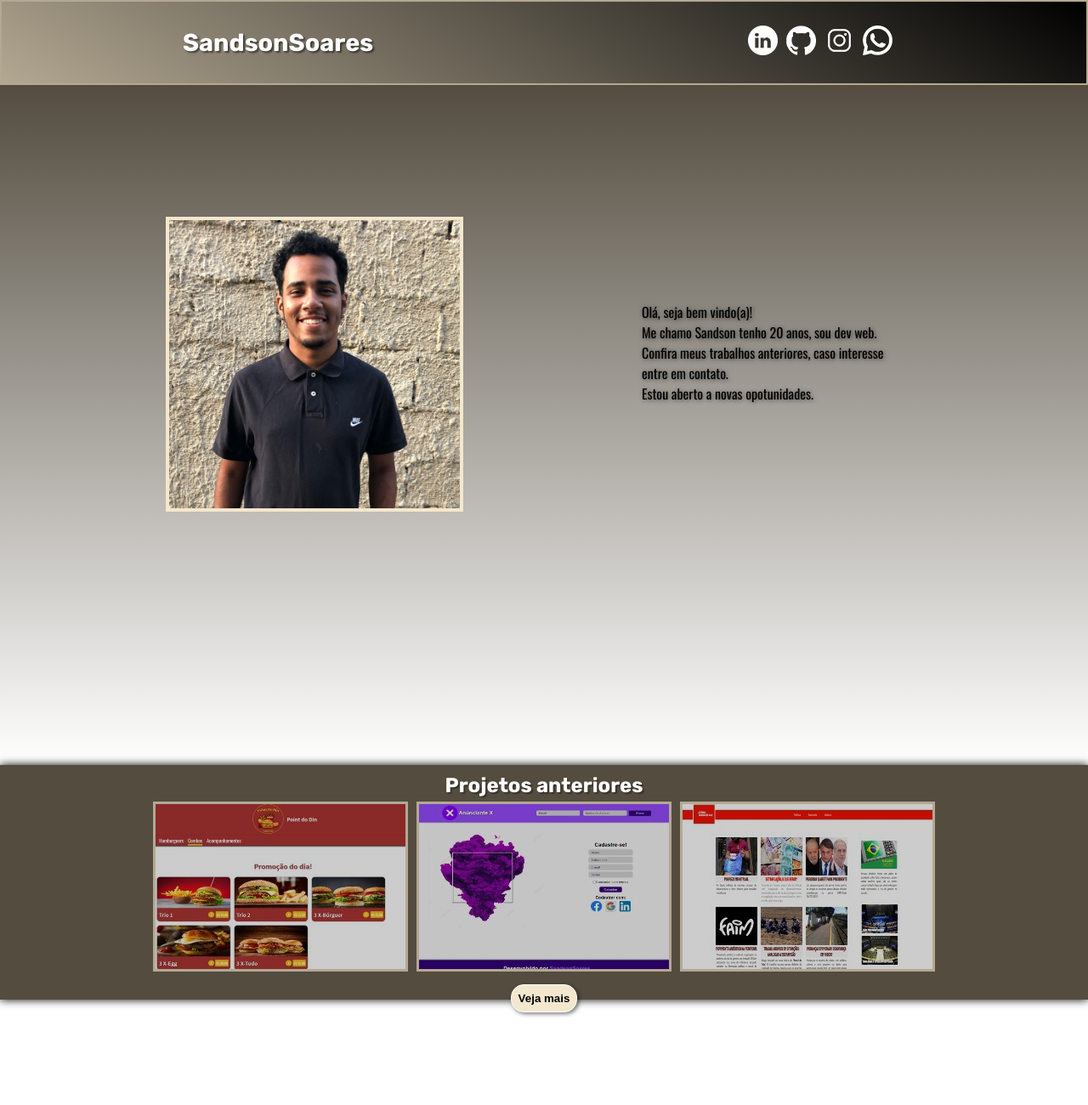
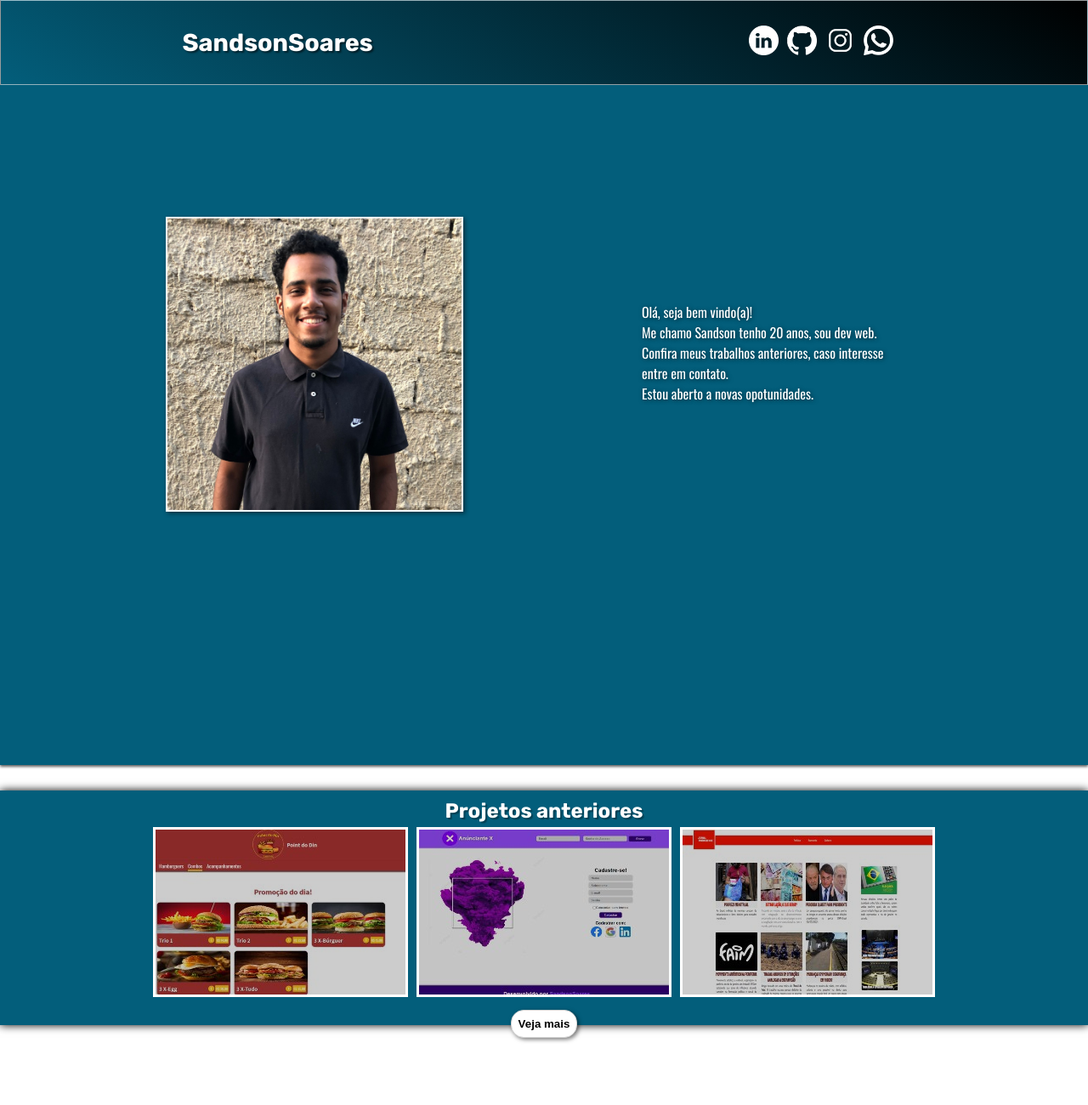
Before and after one commit to SandsonSoares/PortfolioProject, a plain HTML site: page index.html in a window 1280 px wide. Shown: the top 1300 px of the page at 85% size. Drawn offline with nearby package versions, Linux system fonts and the light colour scheme.

Commit message:
troca de cores

```diff
--- a/Raiz.css
+++ b/Raiz.css
@@ -41,6 +41,7 @@ html,body{
 
     --variante1: #F3E7CD;
     --variante2: #FFF7E1;
+    --azul: #035E7B;
 
 
     /*Fontes*/
@@ -59,8 +60,8 @@ header {
 .topside {
     height: 100%;
     width: 100%;
-    background-image: linear-gradient(-150deg, var(--preto), var(--marrom));
-    border: 2px solid var(--marrom);
+    background-image: linear-gradient(-150deg, var(--preto), #035E7B);
+    border: 1px solid rgba(255, 255, 255, 0.596);
     color: white;
     font-size: 1.2em;
     display: flex;
@@ -110,11 +111,11 @@ header {
 
 @keyframes zapper {
     0% {
-        background-image: linear-gradient(-150deg, var(--preto), var(--marrom));
+        background-image: linear-gradient(-150deg, var(--preto), #035E7B);
     }
 
     100% {
-        background-image: linear-gradient(150deg, var(--preto), var(--marrom));
+        background-image: linear-gradient(150deg, var(--preto), #035E7B);
     }
 }
 
@@ -123,8 +124,9 @@ header {
 .topo {
     width: 100%;
     height: 100vh;
-    background-image: linear-gradient(to bottom, #534c3f, var(--branco));
+    background-color: var(--azul);
     padding: 5px;
+    box-shadow: 0 2px 3px rgba(0, 0, 0, 0.637);
 }
 
 #sobre {
@@ -150,12 +152,13 @@ header {
 #sandson {
     width: 100%;
     height: 100%;
-    border: 4px solid var(--variante1);
+    border: 2px solid white;
     transition: all 222ms;
+    box-shadow: 2px 2px 5px rgba(0, 0, 0, 0.489);
 }
 
 #sandson:hover {
-    border: 1px solid var(--variante1);
+    border: 1px solid white;
 }
 
 .subredes {
@@ -185,7 +188,7 @@ header {
 #RightSide {
     width: 350px;
     padding: 10px;
-    color: black;
+    color: white;
     text-shadow: 1px 1px 2px rgba(0, 0, 0, 0.566);
 }
 
@@ -231,13 +234,13 @@ header {
     max-width: 1440px;
     min-height: 240px;
     max-height: 1500px;
-    margin: auto;
+    margin: 30px auto;
     transition: all 333ms;
 }
 
 .mostruario {
-    background-color: var(--dark);
-    color: var(--variante1);
+    background-color: var(--azul);
+    color: var(--branco);
     padding: 10px;
     box-shadow: 0 0 10px black;
     margin-bottom: 150px;
@@ -277,13 +280,13 @@ header {
     margin: 5px;
     position: relative;
     overflow: hidden;
-    border: 3px solid var(--marrom);
+    border: 3px solid #ffffff;
     cursor: pointer;
     transition: all 333ms;
 }
 
 .work:hover {
-    border: 1px solid var(--marrom);
+    border: 1px solid var(--branco);
 }
 
 .sombra {
@@ -313,8 +316,8 @@ header {
     margin: 10px auto -25px auto;
     padding: 8px;
     border-radius: 15px;
-    border: 1px solid white;
-    background-color: var(--variante1);
+    border: 1px solid lightgray;
+    background-color: var(--branco);
     box-shadow: 2px 2px 5px rgba(0, 0, 0, 0.515);
     cursor: pointer;
     font-weight: bold;
@@ -322,7 +325,7 @@ header {
 }
 
 .botao:hover {
-    background-color: var(--variante2);
+    background-color: whitesmoke;
     border: none;
     padding: 10px;
 }
@@ -337,7 +340,7 @@ footer {
 .botside {
     width: 100%;
     height: 100%;
-    background-color: #2d2d2d;
+    background-color: #063b4c;
 }
 
 .tech {
```
